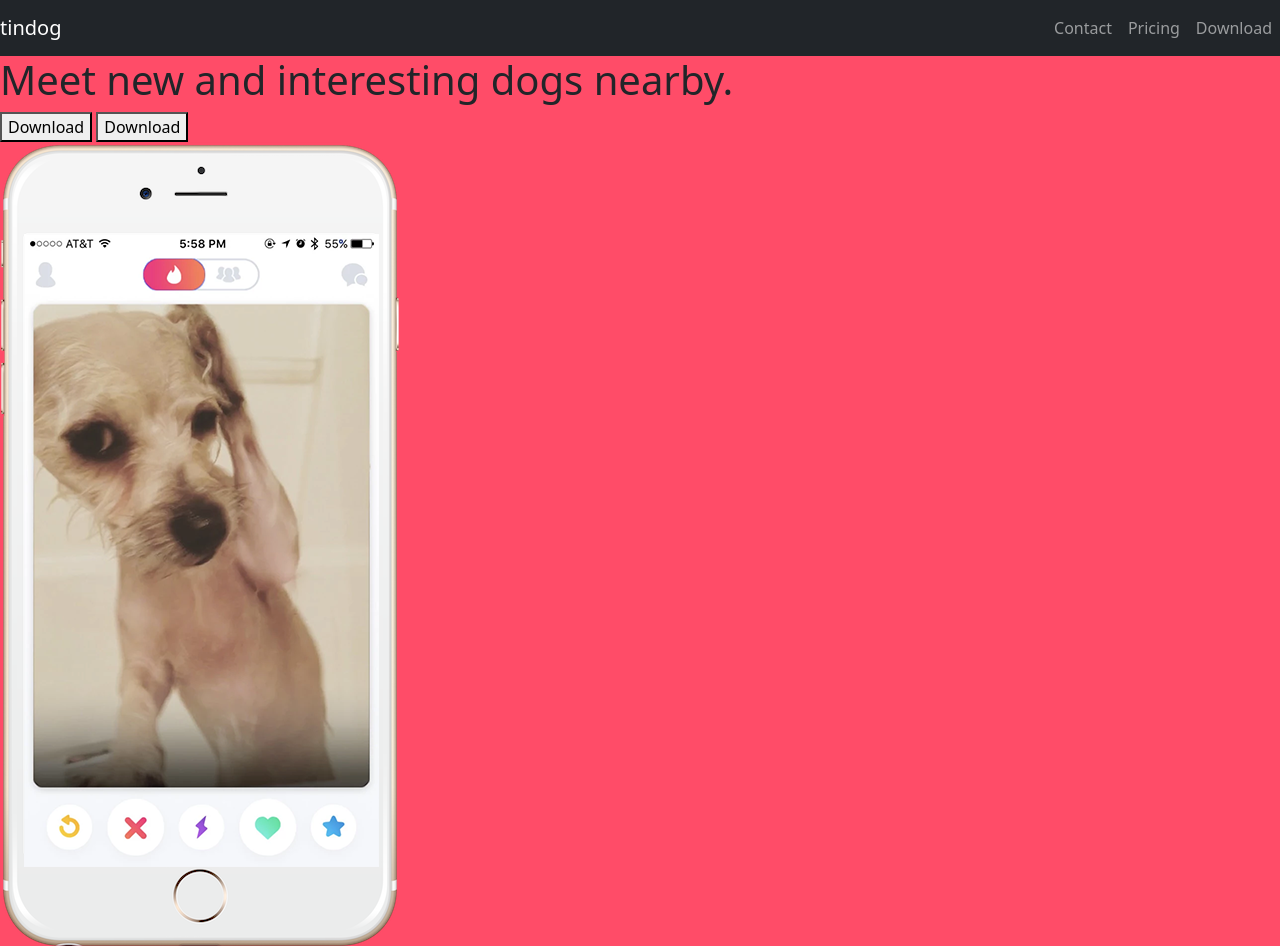
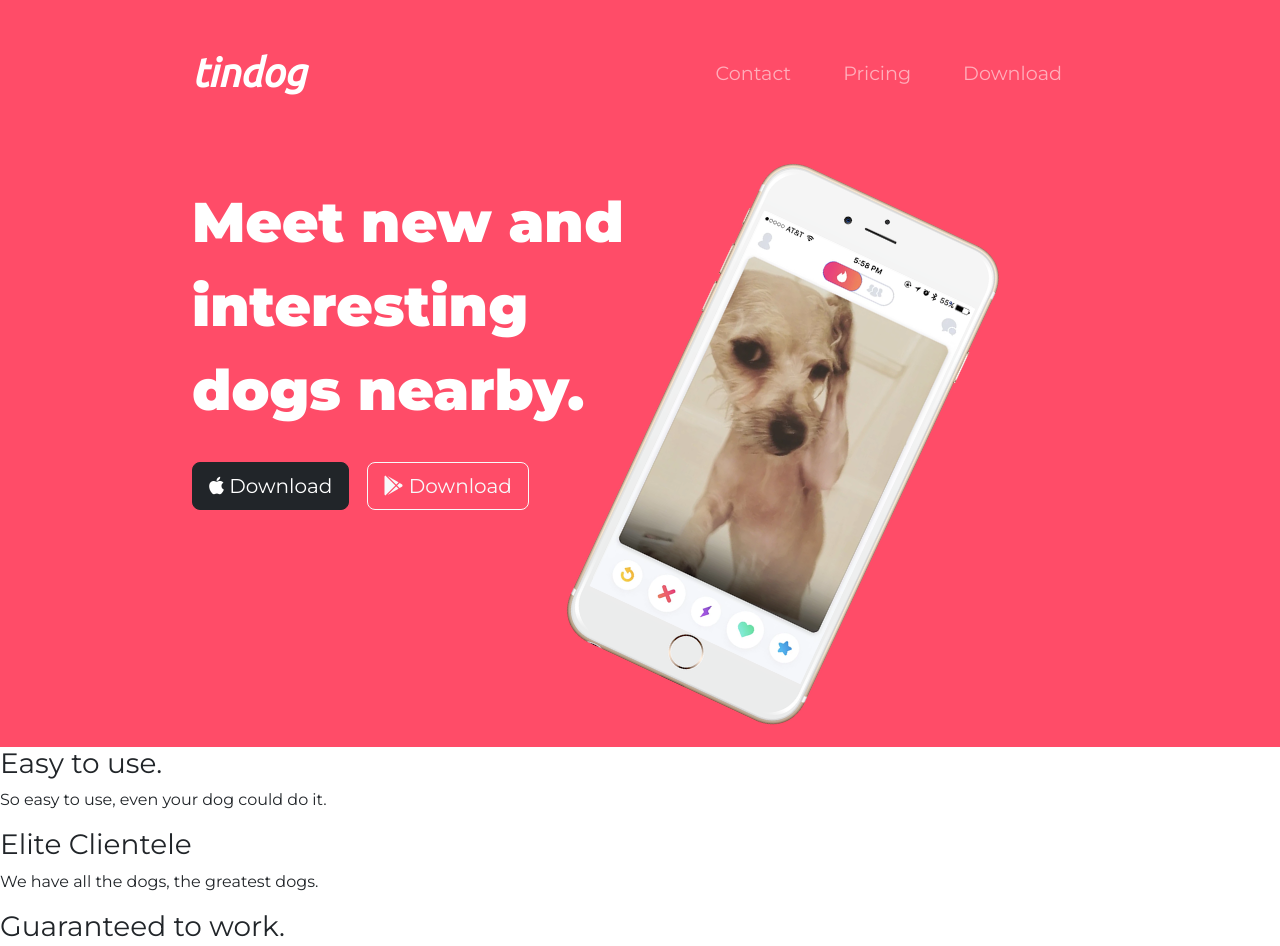
Before and after one commit to yaninaslab/tindog, a plain HTML site: page index.html in a window 1280 px wide. Shown: the top 946 px of the page. Drawn offline with nearby package versions, Linux system fonts and the light colour scheme.

```diff
--- a/css/styles.css
+++ b/css/styles.css
@@ -1,3 +1,47 @@
+body {
+    font-family: "Montserrat";
+}
+
 #title {
     background-color: #ff4c68;
+    color: #fff;
 }
+.container-fluid {
+    padding: 3% 15%;
+}
+h1 {
+    font-family: 'Montserrat', sans-serif;
+    font-size: 3.5rem;
+    line-height: 1.5;
+    font-weight: 900;
+}
+/* Navigation Bar */
+
+.navbar {
+    padding: 0 0 4.5rem;
+}
+
+.navbar-brand {
+    font-family: "Ubuntu";
+    font-size: 2.5rem;
+    font-weight: bold;
+}
+
+.nav-item {
+    padding: 0 18px;
+}
+
+.nav-link {
+    font-family: "Montserrat";
+    font-size: 1.2rem;
+}
+
+/* Download Buttons */
+.download {
+    margin: 5% 3% 5% 0;
+}
+/* Title Image */
+.title-image {
+    width: 60%;
+    transform: rotate(25deg);
+}
--- a/index.html
+++ b/index.html
@@ -3,6 +3,18 @@
   <head>
     <meta charset="utf-8" />
     <title>TinDog</title>
+    <link rel="preconnect" href="https://fonts.googleapis.com" />
+    <link rel="preconnect" href="https://fonts.gstatic.com" crossorigin />
+    <link
+      href="https://fonts.googleapis.com/css2?family=Montserrat:wght@400;700;900&display=swap"
+      rel="stylesheet"
+    />
+    <link rel="preconnect" href="https://fonts.googleapis.com" />
+    <link rel="preconnect" href="https://fonts.gstatic.com" crossorigin />
+    <link
+      href="https://fonts.googleapis.com/css2?family=Ubuntu:ital@1&display=swap"
+      rel="stylesheet"
+    />
     <link
       href="https://cdn.jsdelivr.net/npm/bootstrap@5.2.0-beta1/dist/css/bootstrap.min.css"
       rel="stylesheet"
@@ -10,21 +22,22 @@
       crossorigin="anonymous"
     />
     <script
+      src="https://kit.fontawesome.com/0eedf3e3c6.js"
+      crossorigin="anonymous"
+    ></script>
+    <script
       src="https://cdn.jsdelivr.net/npm/bootstrap@5.2.0-beta1/dist/js/bootstrap.bundle.min.js"
       integrity="sha384-pprn3073KE6tl6bjs2QrFaJGz5/SUsLqktiwsUTF55Jfv3qYSDhgCecCxMW52nD2"
       crossorigin="anonymous"
     ></script>
-    <link
-      href="https://fonts.googleapis.com/css2?family=Montserrat:wght@100;300;400;500;900&family=Ubuntu:wght@300;400;700&display=swap"
-      rel="stylesheet"
-    />
     <link rel="stylesheet" href="css/styles.css" />
   </head>
 
   <body>
     <section id="title">
+      <div class="container-fluid">
         <!-- Nav Bar -->
-      <nav class="navbar navbar-expand-lg navbar-dark bg-dark">
+        <nav class="navbar navbar-expand-lg navbar-dark">
           <a class="navbar-brand" href="">tindog</a>
           <button
             class="navbar-toggler"
@@ -53,13 +66,26 @@
         </nav>
         <!-- Title -->
 
-      <div>
+        <div class="row">
+          <div class="col-lg-6">
             <h1>Meet new and interesting dogs nearby.</h1>
-        <button type="button">Download</button>
-        <button type="button">Download</button>
+            <button type="button" class="btn btn-dark btn-lg download">
+              <i class="fa-brands fa-apple"></i> Download
+            </button>
+            <button type="button" class="btn btn-outline-light btn-lg download">
+              <i class="fa-brands fa-google-play"></i>
+              Download
+            </button>
           </div>
-      <div>
-        <img src="images/iphone6.png" alt="iphone-mockup" />
+
+          <div class="col-lg-6">
+            <img
+              class="title-image"
+              src="images/iphone6.png"
+              alt="iphone-mockup"
+            />
+          </div>
+        </div>
       </div>
     </section>
 
```
Lines whose indentation alone changed are shown as unchanged.
